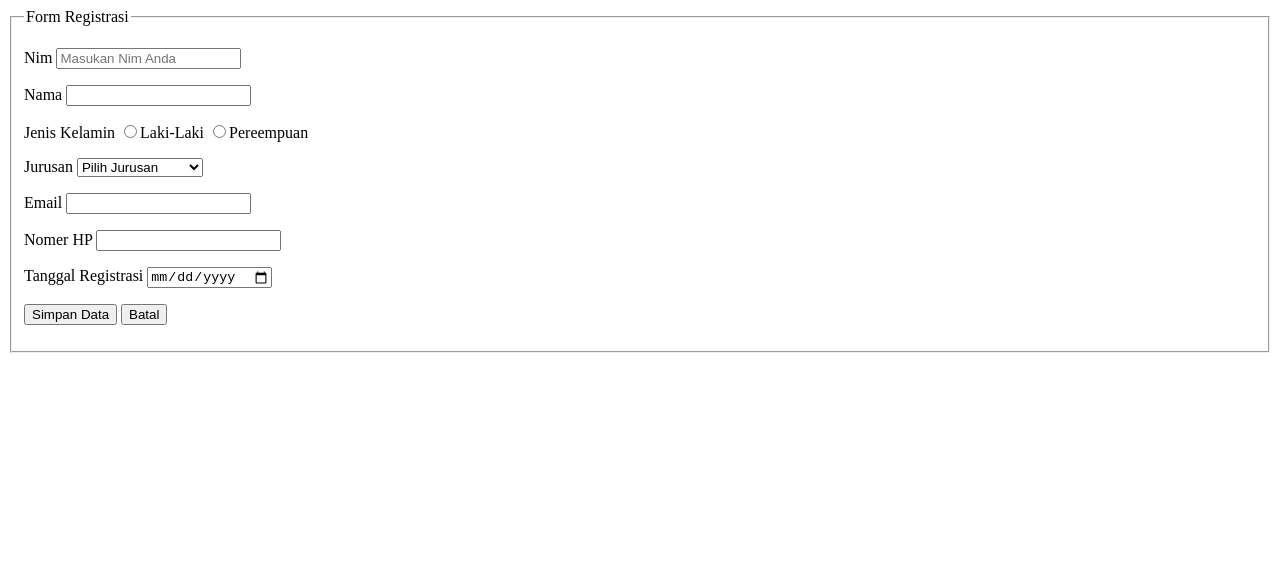
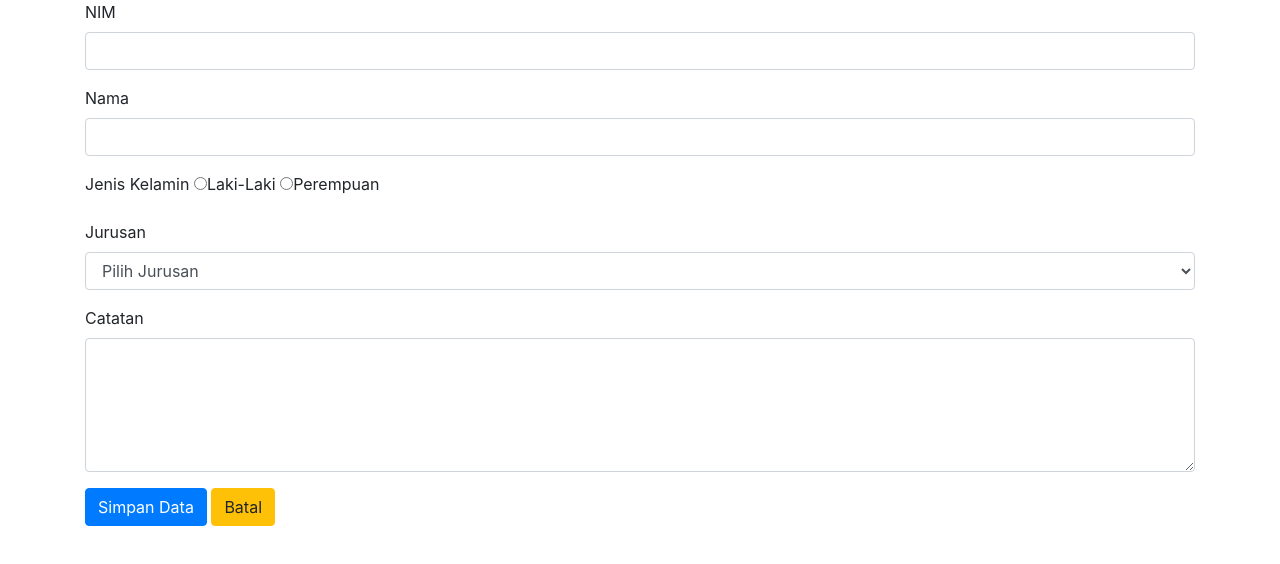
Before and after one commit to HusniAyuningsih/WEB-DASAR-2021, a plain HTML site: page form.html in a window 1280 px wide. Drawn offline with nearby package versions, Linux system fonts and the light colour scheme.

Commit message:
pertemuan3

```diff
--- a/form.html
+++ b/form.html
@@ -2,58 +2,62 @@
 <html lang="en">
 
 <head>
+	<meta charset="utf-8">
+    <meta name="viewport" content="width=device-width, initial-scale=1">
+
+    <link rel="stylesheet" type="text/css" href="bootstrap/css/bootstrap.min.css">
+
+
 	<title>Document</title>
 	</head>
 
 		</body>
+
+		<div class="container">
+
 		<form action="" method="post">
-			<fieldset>
-				<legend>Form Registrasi</legend>
-				<p>
-				<label for="nim">Nim</label>
-			<input required type="text" name="txtnim" id="nim" placeholder="Masukan Nim Anda"><br>
-				</p>
 
-				<p>
+			<div class="mb-3">
+				<label for="nim">NIM</label>
+			<input required class="form-control" name="txtnim" id="nim">
+
+			</div>
+
+			<div class="mb-3">
 					<label for="nama">Nama</label>
-			<input required type="text" name="txtnama" id="nama"><br>
-				</p>
+			<input required class="form-control" name="txtnama" id="nama">
 
-				<p>
+		</div>
+
+			<div class="mb-3">
 			<label for="jk">Jenis Kelamin</label>
 			<input type="radio" name="jk" id='jk' value="L">Laki-Laki
-			<input type="radio" name="jk" id="jk" value="P" >Pereempuan<br>
-				</p>
+			<input type="radio" name="jk" id="jk" value="P" >Perempuan
+			</div>
 
-				<p>
+				<div class="mb-3">
 					<label for="jurusan">Jurusan</label>
-			<select name="jurusan">
+			<select class="form-control" name="jurusan" id="jurusan" required>
 				<option value="">Pilih Jurusan</option>
 				<option value="D3S1">D3 S1</option>
 				<option value="S1RPL">S1 RPL</option>
 				<option value="S1RPL">S1 ILKOM</option>
 				<option value="S1RPL">S1 MANAJEMEN</option>
-			</select> <br>
-				</p>
+			</select>
+		</div>
 
-				<p>
-					<label for="email">Email</label>
-			<input required type="text" name="email" id="email"><br>
-				</p>
-				<p>
-					<label>Nomer HP</label>
-					<input type="text" name="nomer">
-				</p>
-				<p>
-					<label>Tanggal Registrasi</label>
-					<input type="date" name="tanggal">
-				</p>
-				<p>
-					<input type="submit" name="submit" value="Simpan Data">
-			<input type="reset" value="Batal">
-				</p>
-			</fieldset>
+				<div class="mb-3">
+			<label for="catatan">Catatan</label>
+			<textarea class="form-control"  required name="catatan" id="catatan" cols="50" rows="5"></textarea>
+		</div>
+
+			<input type="submit" class="btn btn-primary" name="submit" value="Simpan Data">
+			<input type="reset" value="Batal" class="btn btn-warning">
+
 		</form>
+
+	</div>
+		<script src="bootstrap/js/bootstrap.bundle.min.js"></script>
 	</body>
 
 
```
